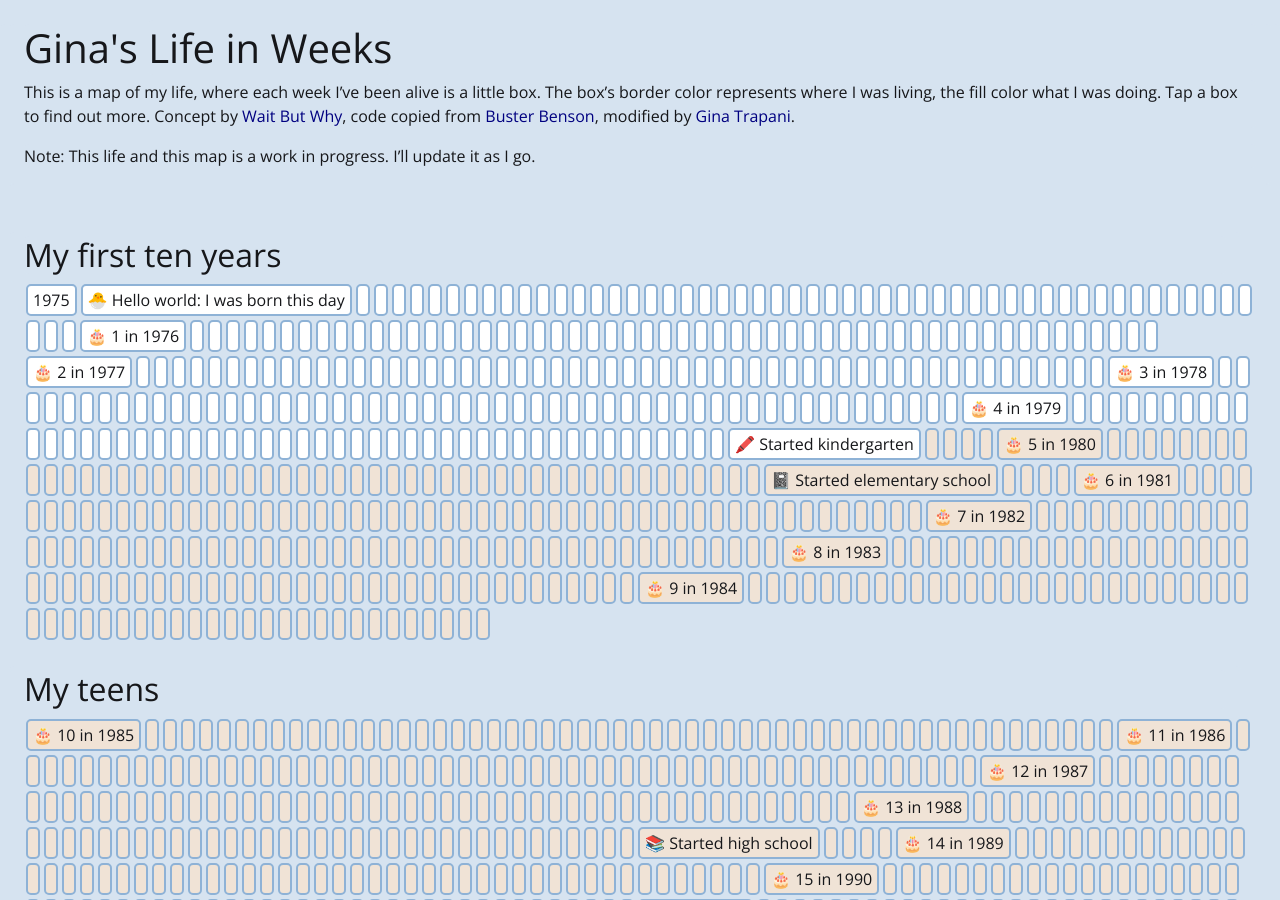
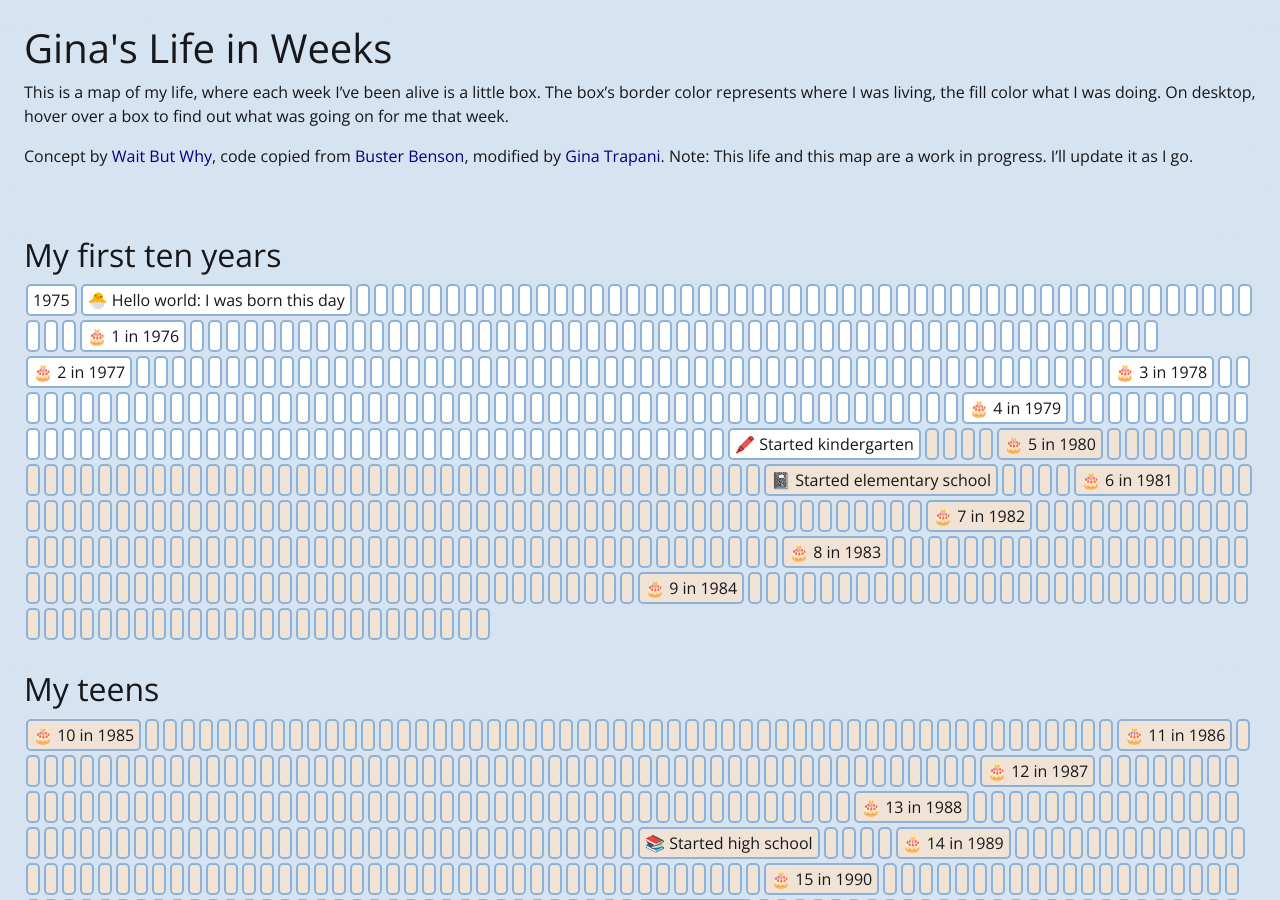
Before and after one commit to xavierroy/4000weeks, a Jekyll site: the page built from index.markdown, in a window 1280 px wide and 900 px high. Built offline with Jekyll 4.4.1, drawn with Linux system fonts in a browser that asks for light colours; nearby versions of some CDN libraries.

Commit message:
copy: update intro

```diff
--- a/index.markdown
+++ b/index.markdown
@@ -5,8 +5,9 @@ datafile		:	life-in-weeks
 start_date	: 1975-09-19
 end_year		: 2075
 suppress_age: false
+suppress_decades: false
 ---
 
-This is a map of my life, where each week I've been alive is a little box. The box's border color represents where I was living, the fill color what I was doing. Tap a box to find out more. Concept by [Wait But Why](https://waitbutwhy.com/2014/05/life-weeks.html), code copied from [Buster Benson](https://busterbenson.com/life-in-weeks), modified by [Gina Trapani](https://ginatrapani.org).
+This is a map of my life, where each week I've been alive is a little box. The box's border color represents where I was living, the fill color what I was doing. On desktop, hover over a box to find out what was going on for me that week.
 
-Note: This life and this map is a work in progress. I'll update it as I go.
+Concept by [Wait But Why](https://waitbutwhy.com/2014/05/life-weeks.html), code copied from [Buster Benson](https://busterbenson.com/life-in-weeks), modified by [Gina Trapani](https://ginatrapani.org). Note: This life and this map are a work in progress. I'll update it as I go.
```
